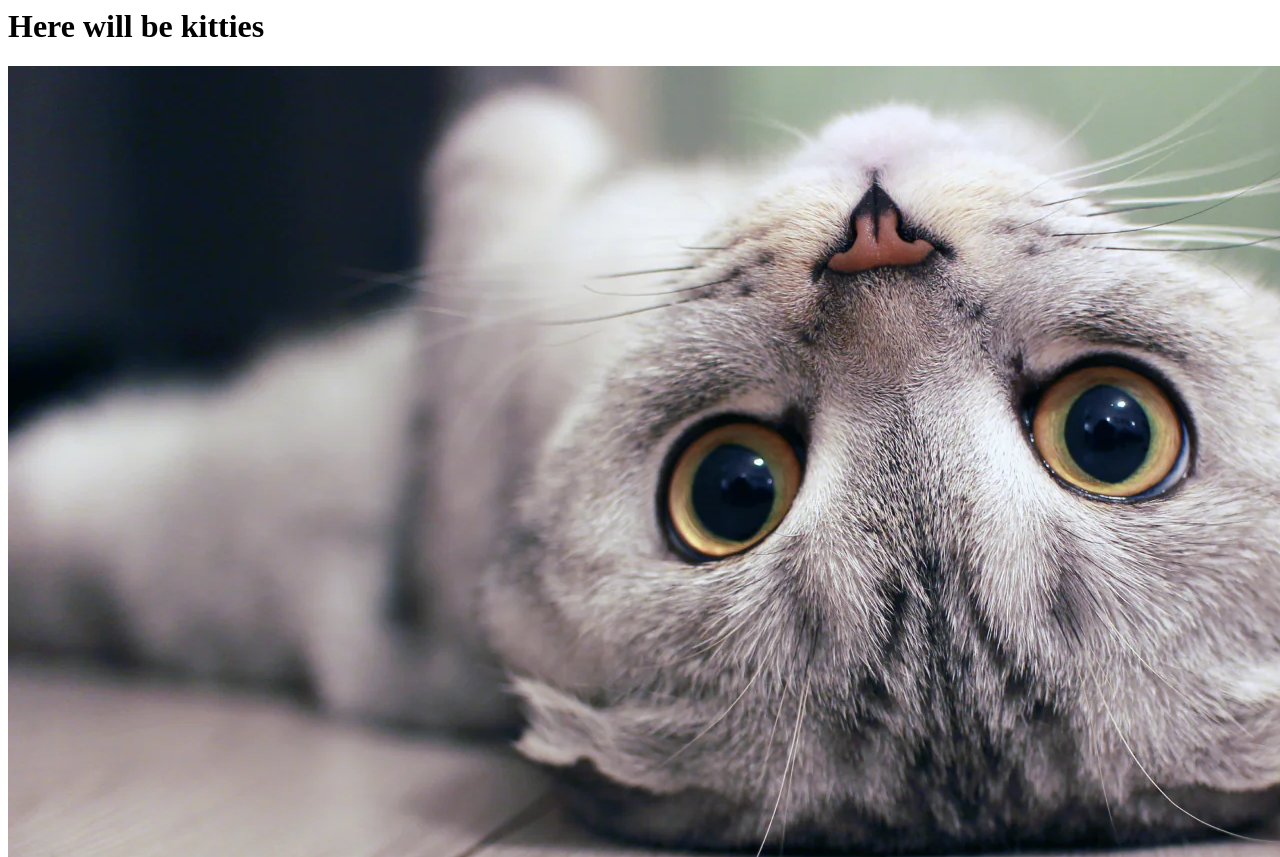
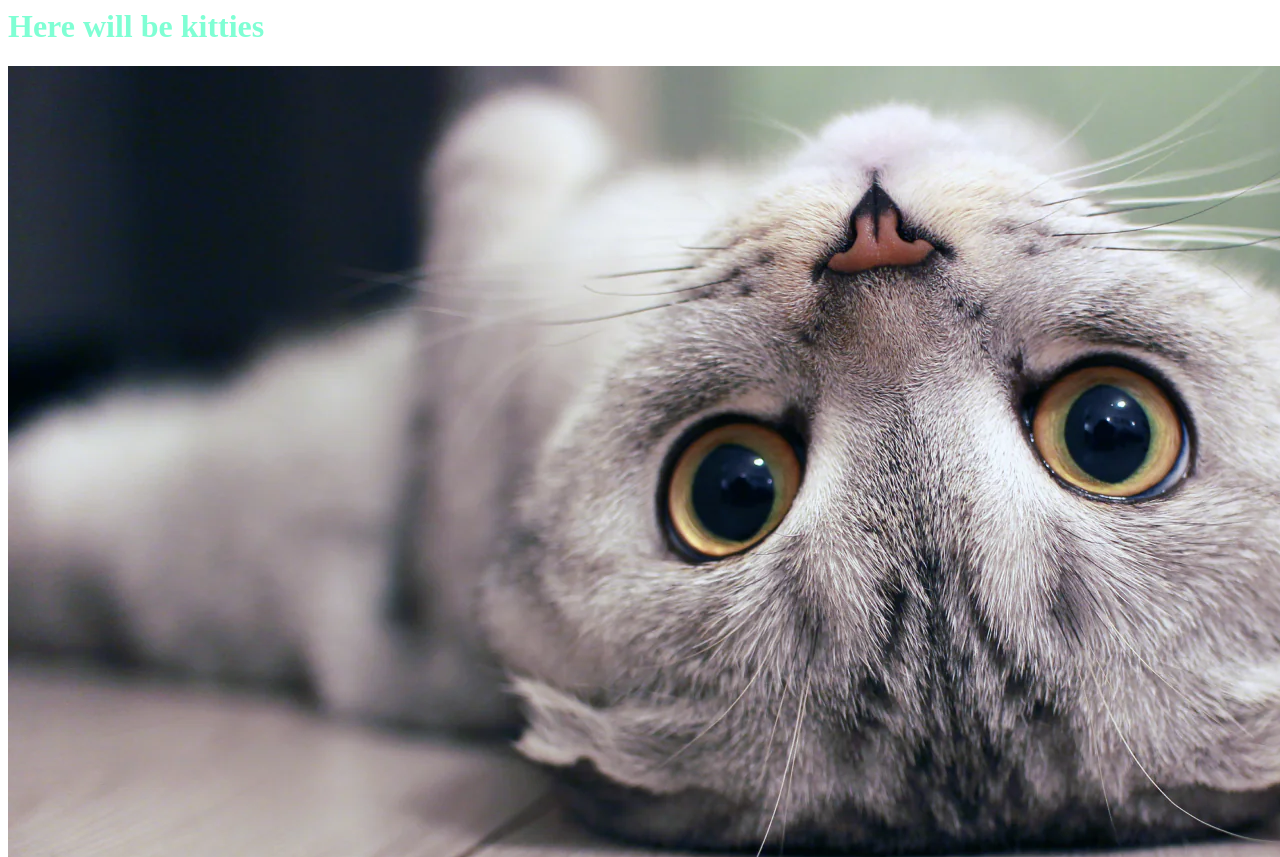
Before and after one commit to SviatoslavChukhrai/GitOpiPrac, a plain HTML site: page index.html in a window 1280 px wide. Shown: the top 857 px of the page. Drawn offline with Linux system fonts and the light colour scheme.

Commit message:
Changed h1 color

```diff
--- /dev/null
+++ b/css/index.css
@@ -0,0 +1,3 @@
+h1{
+    color: aquamarine;
+}
--- a/index.html
+++ b/index.html
@@ -2,6 +2,7 @@
 <head>
     <meta charset="UTF-8">
     <meta name="viewport" content="width=device-width, initial-scale=1.0">
+    <link rel="stylesheet" href="css/index.css">
 </head>
 <body>
         <h1>Here will be kitties</h1>
```
